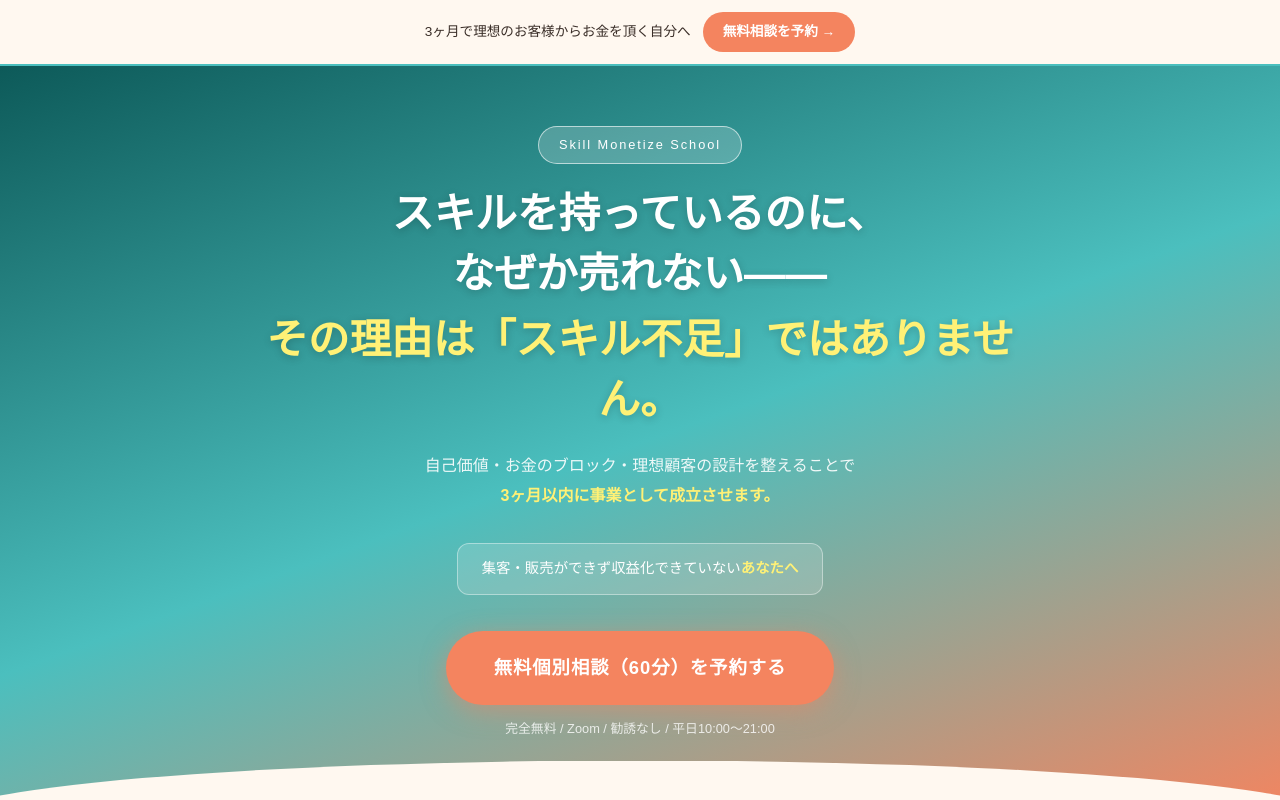
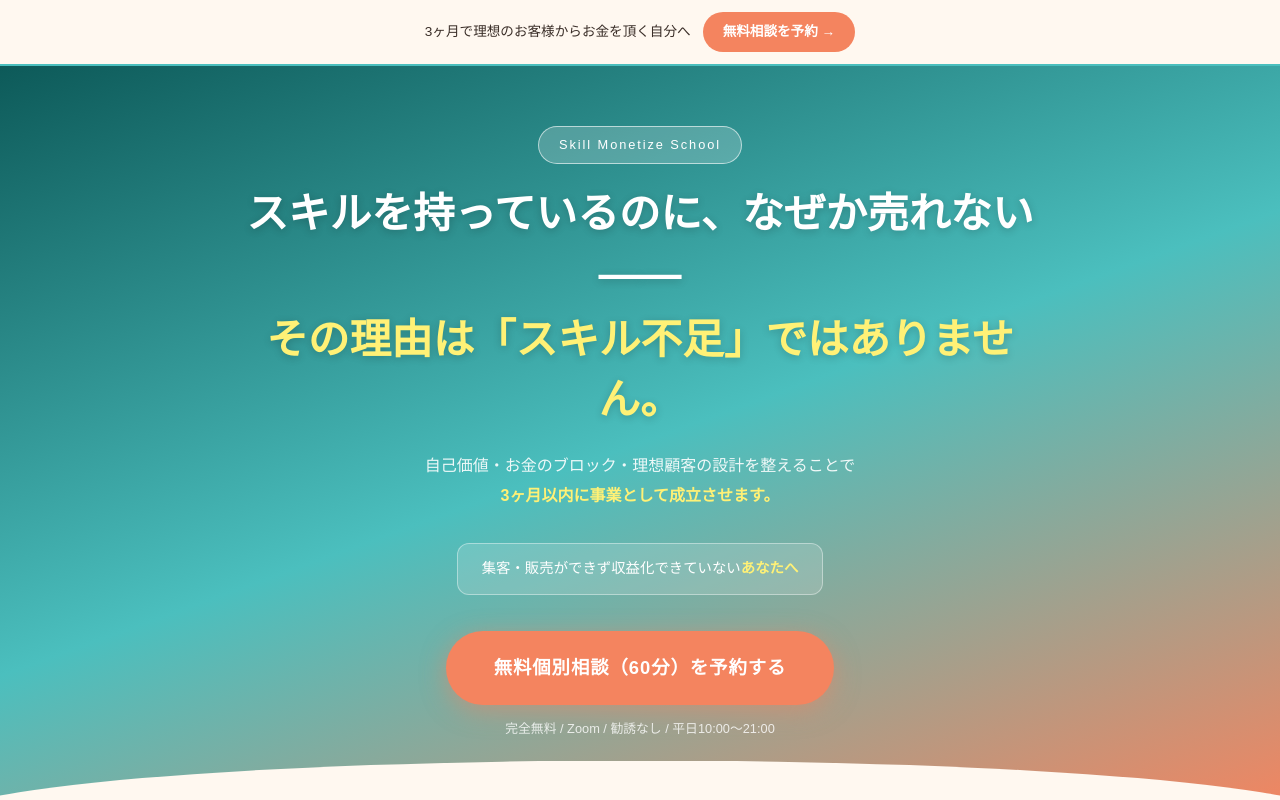
Before and after one commit to neurovitalityrevival-lang/skill-monetize-School, a website: page lp.html in a window 1280 px wide. Shown: the top 800 px of the page. Drawn offline with Linux system fonts and the light colour scheme.

Commit message:
サイト更新

```diff
--- a/lp.html
+++ b/lp.html
@@ -282,9 +282,8 @@ src="https://www.facebook.com/tr?id=2080933312746435&ev=PageView&noscript=1"/></
   <div class="container">
     <span class="hero-eyecatch">Skill Monetize School</span>
     <h1 class="hero-h1">
-      スキルを持っているのに、<br>
-      なぜか売れない——
-      <em>その理由は「スキル不足」<br class="mob-br">ではありません。</em>
+      スキルを持っているのに、なぜか売れない——
+      <em>その理由は「スキル不足」ではありません。</em>
     </h1>
     <p class="hero-sub">
       自己価値・お金のブロック・理想顧客の設計を整えることで<br>
```
